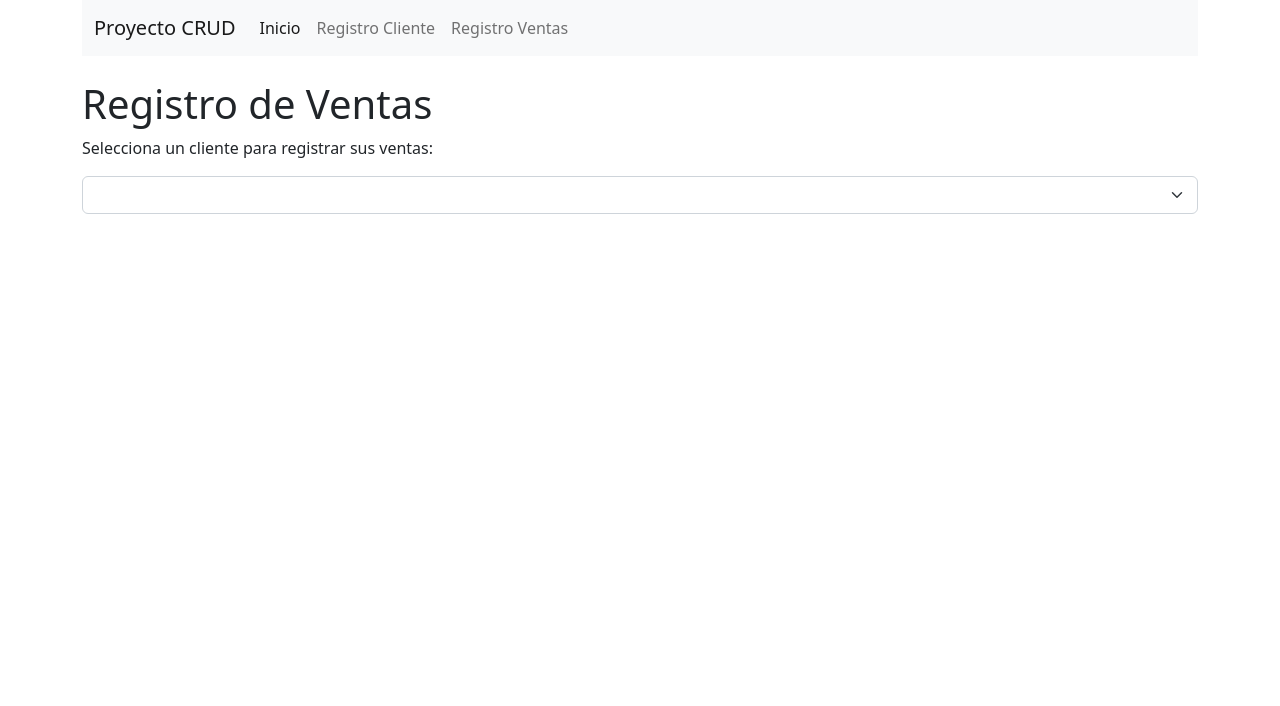
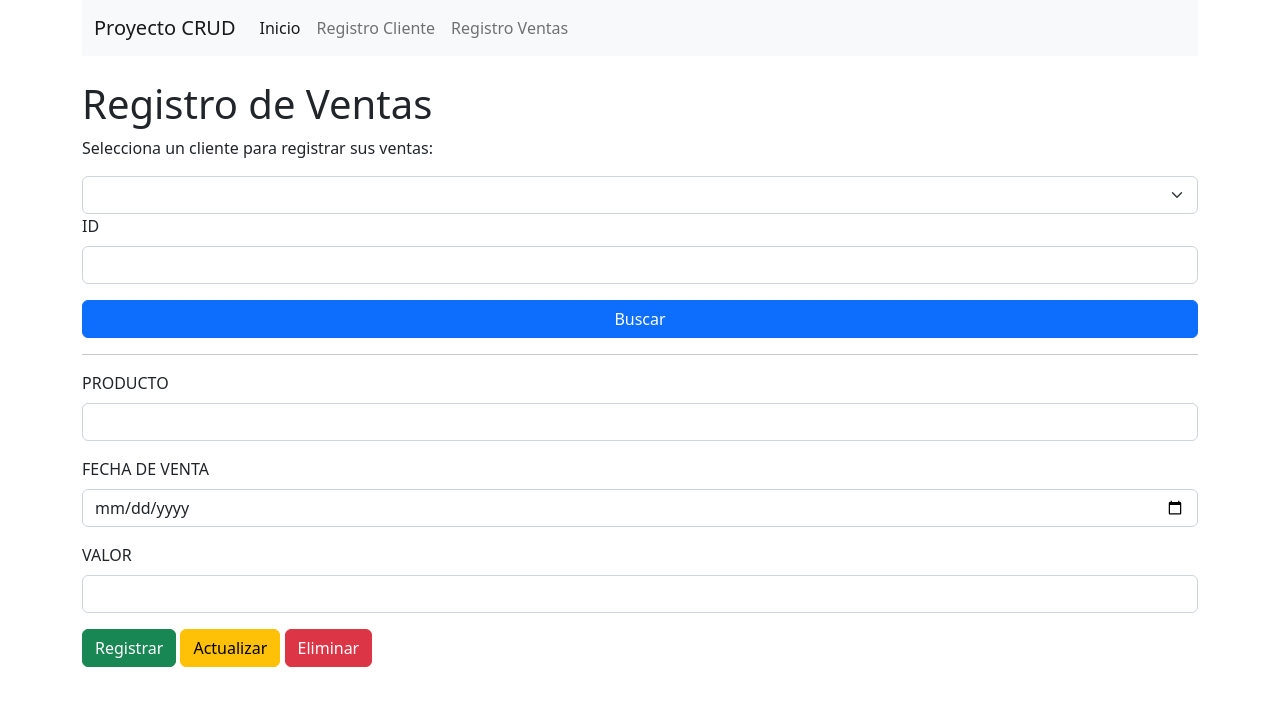
Before and after one commit to Fserver/ProyectoCRUD, a plain HTML site: page ventas.html in a window 1280 px wide. Drawn offline with Linux system fonts and the light colour scheme.

Commit message:
se habilita buscarVenta y registrarVenta

```diff
--- a/app.js
+++ b/app.js
@@ -1,4 +1,4 @@
-let listaClientes = [], campoCedula, campoNombre
+let listaClientes = [], campoCedula, campoNombre, ultimoElementoContador
 
 function leerLocalStorage() {
     listaClientes = []
@@ -32,7 +32,6 @@ function buscarCliente() {
 }
 
 function registrarCliente() {
-
     event.preventDefault()
 
     campoCedula = document.getElementById('campoCedula').value
@@ -51,6 +50,7 @@ function registrarCliente() {
             },)
             localStorage.clear()
             localStorage.setItem(0, JSON.stringify(listaClientes))
+            alert("Se ha registrado el cliente.")
         } else {
             alert("Este cliente ya existe y no puede ser añadido nuevamente")
         }
@@ -136,3 +136,89 @@ function actualizarCliente() {
     });
 
 })()
+
+
+//Aqui se esconde como imprimir todas las ventas por 1 cliente
+function buscarVenta() {
+    event.preventDefault()
+
+    selectCliente = document.getElementById('selectClientes').value
+    //console.log(selectCliente);
+
+    campoID = document.getElementById('idVentas').value
+
+    if (campoID !== "") {
+        listaClientes = leerLocalStorage()
+
+        let registroEncontrado = listaClientes.find(elemento => elemento.cedula == selectCliente)
+        //console.log(registroEncontrado);
+        let ventaEncontrada = registroEncontrado.ventas.find(element => element.id == campoID)
+        console.log(ventaEncontrada);
+
+        if (ventaEncontrada != undefined) {
+            campoProducto = document.getElementById('producto').value = ventaEncontrada.producto
+            campoFecha = document.getElementById('fecha').value = ventaEncontrada.fecha
+            campoValor = document.getElementById('valor').value = ventaEncontrada.valor
+        } else {
+            campoID = document.getElementById('idVentas').value = ""
+            alert("Ese registro no existe")
+        }
+        /*
+            //Sirve para imprimir todas las ventas
+            ventaEncontrada.forEach(element => {
+                console.log(element);
+            });
+        */
+    } else alert("El campo ID es requerido.")
+}
+
+function registrarVenta() {
+    event.preventDefault()
+
+    selectCliente = document.getElementById('selectClientes').value
+    //console.log(selectCliente);
+
+    //campoID = document.getElementById('idVentas').value
+    campoProducto = document.getElementById('producto').value
+    campoFecha = document.getElementById('fecha').value
+    campoValor = document.getElementById('valor').value
+
+    if (campoProducto !== "" && campoFecha !== "" && campoValor !== "") {
+        listaClientes = leerLocalStorage()
+
+        let registroEncontrado = listaClientes.find(elemento => elemento.cedula == selectCliente)
+        //console.log(registroEncontrado);
+
+        let cantidadElementosVentas = registroEncontrado.ventas.length
+        console.log("Cantidad de ventas: ", cantidadElementosVentas + 1);
+
+        try {
+            ultimoElementoContador = registroEncontrado.ventas[cantidadElementosVentas - 1].id
+            console.log("Ultimo id: " + ultimoElementoContador);
+        } catch (error) { }
+
+        if (cantidadElementosVentas <= 0) {
+            registroEncontrado.ventas.push({
+                id: 0,
+                producto: campoProducto,
+                fecha: campoFecha,
+                valor: campoValor
+            },)
+        } else if (cantidadElementosVentas > 0) {
+            registroEncontrado.ventas.push({
+                id: ultimoElementoContador + 1,
+                producto: campoProducto,
+                fecha: campoFecha,
+                valor: campoValor
+            },)
+        }
+
+        localStorage.clear()
+        localStorage.setItem(0, JSON.stringify(listaClientes))
+        alert("Se ha registrado la venta.")
+
+        //console.log(listaClientes);
+
+        document.getElementById('formularioVentas').reset()
+    } else alert("Debe llenar los campos para registrar una venta.")
+}
--- a/ventas.html
+++ b/ventas.html
@@ -52,6 +52,36 @@
             </p>
 
             <select class="form-select" id="selectClientes"></select>
+
+            <form id="formularioVentas">
+                <div class="mb-3">
+                    <label class="form-label">ID</label>
+                    <input type="text" class="form-control" id="idVentas" required>
+                </div>
+
+                <div class="d-grid gap-1">
+                    <button onclick="buscarVenta()" class="btn btn-primary">Buscar</button>
+                </div>
+
+                <hr>
+
+                <div class="mb-3">
+                    <label class="form-label">PRODUCTO</label>
+                    <input type="text" class="form-control" id="producto">
+                </div>
+                <div class="mb-3">
+                    <label class="form-label">FECHA DE VENTA</label>
+                    <input type="date" class="form-control" id="fecha">
+                </div>
+                <div class="mb-3">
+                    <label class="form-label">VALOR</label>
+                    <input type="text" class="form-control" id="valor">
+                </div>
+
+                <button onclick="registrarVenta()" class="btn btn-success">Registrar</button>
+                <button onclick="actualizarVenta()" class="btn btn-warning">Actualizar</button>
+                <button onclick="eliminarVenta()" class="btn btn-danger">Eliminar</button>
+            </form>
         </div>
     </div>
 
```
Also changed, not shown: clientes.html (+2 -2 lines).
